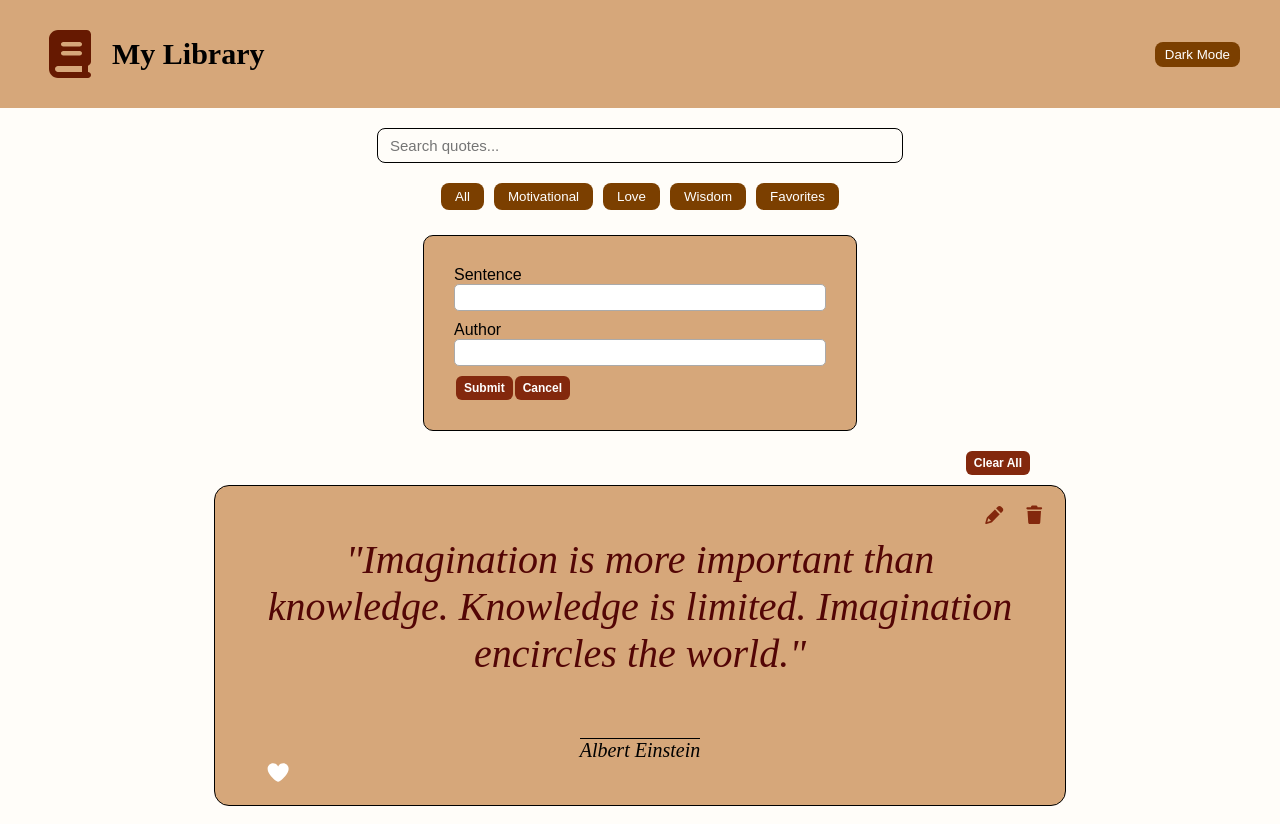
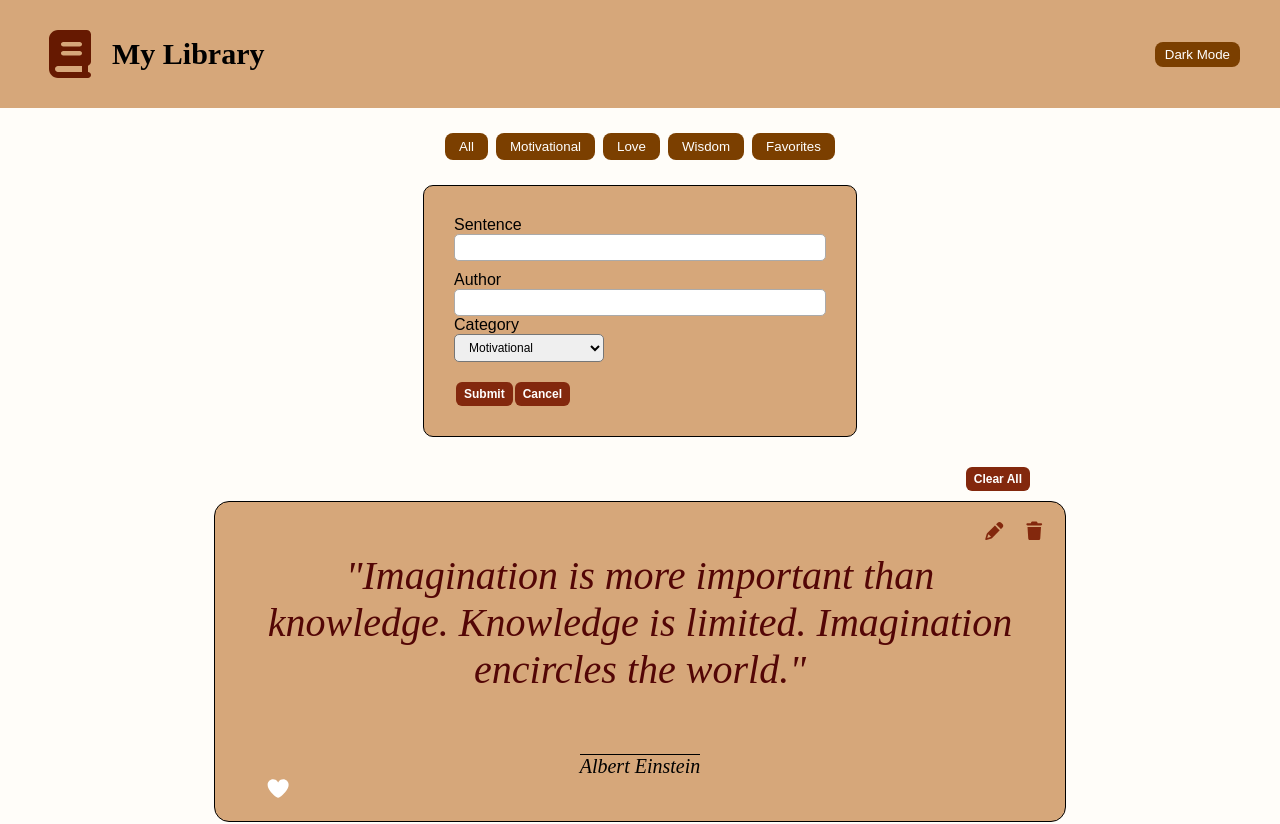
Before and after one commit to ellamaepacundo07-ctrl/first-project, a React (Vite) app: page / in a window 1280 px wide. Shown: the top 824 px of the page. Built offline with nearby package versions, Linux system fonts and the light colour scheme.

Commit message:
downdrop & remove search list unuseful

```diff
--- a/src/App.css
+++ b/src/App.css
@@ -119,8 +119,7 @@ body,
   font-family: Arial;
   margin: auto;
   width: fit-content;
-  margin-bottom: 20px;
-  transition: all 0.3s ease;
+  margin-bottom: 30px;
 }
 
 .quote-form-input div {
@@ -249,29 +248,13 @@ body,
   background-color: #ff5a2a;
   color: white;
 }
-.search-bar {
-  display: block;
-  margin: 20px auto;
-  padding: 8px 12px;
-  width: 60%;
-  max-width: 500px;
-  border: 1px solid black;
-  border-radius: 8px;
-  outline: none;
-  background-color: #fffdf9;
-  color: black;
-  font-size: 15px;
-}
-.dark .search-bar {
-  background-color: black;
-  color: white;
-  border: 1px solid white;
-}
+
 .filter-buttons {
   display: flex;
   justify-content: center;
-  gap: 10px;
+  gap: 8px;
   margin-bottom: 25px;
+  margin-top: 25px;
   flex-wrap: wrap;
 }
 .filter-buttons button {
@@ -306,11 +289,16 @@ body,
   min-height: 80vh;
   padding: 20px;
 }
-
-.favorite-icon:hover {
-  color: rgb(253, 64, 64);
+.quote-form-input select {
+  padding: 5px 10px;
+  border-radius: 5px;
+  width: 150px;
+  font-size: 12px;
+  margin-bottom: 10px;
+  cursor: pointer;
 }
 
-.favorite-icon.active {
-  color: red;
+.dark .quote-form-input select {
+  background-color: white;
+  color: black;
 }
--- a/src/App.jsx
+++ b/src/App.jsx
@@ -18,45 +18,41 @@ library.add(faTrash, faPencilAlt, faBook, faHeart);
 function App() {
   const {
     quotesArray,
-    editingIndex,
-    handleDelete,
-    handleEdit,
+    editingId,
+    handleDeleteById,
+    handleEditById,
     handleSelectEdit,
     handleCancelEdit,
     handleCreate,
     handleClearQuotes,
-    handleToggleFavorite,
+    handleToggleFavoriteById,
   } = useQuotes();
 
   const { theme } = useTheme();
-  const [searchTerm, setSearchTerm] = useState("");
   const [selectedCategory, setSelectedCategory] = useState("All");
+
+  // Filter quotes based on category
+  const filteredQuotes = quotesArray.filter((quote) => {
+    if (selectedCategory === "All") return true;
+    if (selectedCategory === "Favorites") return quote.favorite;
+    return quote.category === selectedCategory;
+  });
 
   return (
     <div className={`app-background ${theme === "dark" ? "dark" : "light"}`}>
       <AppHeader />
+
       <div className="app-content">
-        <div className="search-filter-section">
-          <input
-            type="text"
-            placeholder="Search quotes..."
-            className="search-bar"
-            value={searchTerm}
-            onChange={(e) => setSearchTerm(e.target.value)}
-          />
         <div className="filter-buttons">
           <button onClick={() => setSelectedCategory("All")}>All</button>
           <button onClick={() => setSelectedCategory("Motivational")}>
             Motivational
           </button>
           <button onClick={() => setSelectedCategory("Love")}>Love</button>
-            <button onClick={() => setSelectedCategory("Wisdom")}>
-              Wisdom
-            </button>
+          <button onClick={() => setSelectedCategory("Wisdom")}>Wisdom</button>
           <button onClick={() => setSelectedCategory("Favorites")}>
             Favorites
           </button>
-          </div>
         </div>
 
         <QuoteForm handleCreate={handleCreate} />
@@ -75,19 +71,19 @@ function App() {
         </div>
 
         <div className="quote-card-container">
-          {quotesArray.map((quote, index) => (
+          {filteredQuotes.map((quote) => (
             <QuoteCard
               key={quote.id}
               sentence={quote.sentence}
               author={quote.author}
-              onDelete={() => handleDelete(index)}
-              isEditing={editingIndex === index}
-              selectEdit={() => handleSelectEdit(index)}
+              onDelete={() => handleDeleteById(quote.id)}
+              isEditing={editingId === quote.id}
+              selectEdit={() => handleSelectEdit(quote.id)}
               cancelEditing={handleCancelEdit}
               onUpdate={(newSentence, newAuthor) =>
-                handleEdit(index, newSentence, newAuthor)
+                handleEditById(quote.id, newSentence, newAuthor)
               }
-              onToggleFavorite={() => handleToggleFavorite(index)}
+              onToggleFavorite={() => handleToggleFavoriteById(quote.id)}
               isFavorite={quote.favorite}
             />
           ))}
--- a/src/component/QuoteCard.jsx
+++ b/src/component/QuoteCard.jsx
@@ -10,9 +10,12 @@ function QuoteCard({
   isEditing,
   cancelEditing,
   onUpdate,
-  onToggleFavorite,
-  isFavorite,
 }) {
+  const [isFavorite, setIsFavorite] = useState(false);
+
+  const toggleFavorite = () => {
+    setIsFavorite(!isFavorite);
+  };
 
   return (
     <div className="quote-card">
@@ -49,7 +52,7 @@ function QuoteCard({
             <FontAwesomeIcon
               icon="heart"
               className={`favorite-icon ${isFavorite ? "active" : ""}`}
-               onClick={onToggleFavorite}
+              onClick={toggleFavorite}
             />
           </div>
         </>
--- a/src/component/QuoteForm.jsx
+++ b/src/component/QuoteForm.jsx
@@ -3,20 +3,21 @@ import { useState } from "react";
 function QuoteForm({ handleCreate }) {
   const [sentence, setSentence] = useState("");
   const [author, setAuthor] = useState("");
+  const [category, setCategory] = useState("Motivational"); // default category
 
   function onSubmit() {
     if (sentence.length > 0 && author.length > 0) {
-      handleCreate(sentence, author);
+      handleCreate(sentence, author, category);
       onClear();
       return;
     }
-
-    alert("please enter inputs");
+    alert("Please enter sentence and author");
   }
 
   function onClear() {
     setSentence("");
     setAuthor("");
+    setCategory("Motivational");
   }
 
   return (
@@ -26,17 +27,28 @@ function QuoteForm({ handleCreate }) {
         <input
           type="text"
           value={sentence}
-          onChange={(event) => setSentence(event.target.value)}
+          onChange={(e) => setSentence(e.target.value)}
         />
       </div>
+
       <div className="quote-form-input">
         <div>Author</div>
         <input
           type="text"
           value={author}
-          onChange={(event) => setAuthor(event.target.value)}
+          onChange={(e) => setAuthor(e.target.value)}
         />
       </div>
+
+      <div className="quote-form-input">
+        <div>Category</div>
+        <select value={category} onChange={(e) => setCategory(e.target.value)}>
+          <option value="Motivational">Motivational</option>
+          <option value="Love">Love</option>
+          <option value="Wisdom">Wisdom</option>
+        </select>
+      </div>
+
       <button className="quote-form-submit" onClick={onSubmit}>
         Submit
       </button>
@@ -46,4 +58,5 @@ function QuoteForm({ handleCreate }) {
     </div>
   );
 }
+
 export default QuoteForm;
--- a/src/hooks/useQuotes.js
+++ b/src/hooks/useQuotes.js
@@ -2,9 +2,8 @@ import { useEffect, useState } from "react";
 
 export default function useQuotes() {
   const [quotesArray, setQuotesArray] = useState([]);
-  const [editingIndex, setEditingIndex] = useState(null);
+  const [editingId, setEditingId] = useState(null); // track editing by id
 
-  // Initialize some default quotes
   useEffect(() => {
     setQuotesArray([
       {
@@ -12,56 +11,27 @@ export default function useQuotes() {
         sentence:
           "Imagination is more important than knowledge. Knowledge is limited. Imagination encircles the world.",
         author: "Albert Einstein",
+        category: "Wisdom",
         favorite: false,
-        category: "Wisdom",
       },
       {
         id: 2,
         sentence:
           "The best and most beautiful things in the world cannot be seen or even touched. They must be felt with the heart",
         author: "Joe Jackson",
+        category: "Love",
         favorite: false,
-        category: "Love",
       },
       {
         id: 3,
         sentence:
           "My mission in life is not merely to survive, but to thrive. And to do so with some passion, some compassion, some humor, and some style",
         author: "Margaret Thatcher",
+        category: "Motivational",
         favorite: false,
-        category: "Motivational",
       },
     ]);
   }, []);
-
-  // Delete a quote
-  function handleDelete(indexToRemove) {
-    const updatedQuotes = [...quotesArray];
-    updatedQuotes.splice(indexToRemove, 1);
-    setQuotesArray(updatedQuotes);
-  }
-
-  // Edit a quote (merge instead of replace!)
-  function handleEdit(index, sentence, author) {
-    const updatedQuotes = [...quotesArray];
-    updatedQuotes[index] = {
-      ...updatedQuotes[index], // <-- preserves favorite, id, category
-      sentence,
-      author,
-    };
-    setQuotesArray(updatedQuotes);
-    setEditingIndex(null);
-  }
-
-  // Select a quote for editing
-  function handleSelectEdit(index) {
-    setEditingIndex(index);
-  }
-
-  // Cancel editing
-  function handleCancelEdit() {
-    setEditingIndex(null);
-  }
 
   // Create a new quote
   function handleCreate(sentence, author, category = "All") {
@@ -75,15 +45,38 @@ export default function useQuotes() {
     setQuotesArray((prev) => [...prev, newQuote]);
   }
 
-  // Toggle favorite state
-  function handleToggleFavorite(index) {
-    const updatedQuotes = [...quotesArray];
-    updatedQuotes[index] = {
-      ...updatedQuotes[index],
-      favorite: !updatedQuotes[index].favorite,
-    };
-    setQuotesArray(updatedQuotes);
-    console.log("Toggled favorite for:", updatedQuotes[index]);
+  // Delete by id
+  function handleDeleteById(id) {
+    setQuotesArray(quotesArray.filter((quote) => quote.id !== id));
+  }
+
+  // Edit by id
+  function handleEditById(id, newSentence, newAuthor) {
+    setQuotesArray(
+      quotesArray.map((quote) =>
+        quote.id === id ? { ...quote, sentence: newSentence, author: newAuthor } : quote
+      )
+    );
+    setEditingId(null);
+  }
+
+  // Select quote for editing
+  function handleSelectEdit(id) {
+    setEditingId(id);
+  }
+
+  // Cancel editing
+  function handleCancelEdit() {
+    setEditingId(null);
+  }
+
+  // Toggle favorite by id
+  function handleToggleFavoriteById(id) {
+    setQuotesArray(
+      quotesArray.map((quote) =>
+        quote.id === id ? { ...quote, favorite: !quote.favorite } : quote
+      )
+    );
   }
 
   // Clear all quotes
@@ -93,13 +86,13 @@ export default function useQuotes() {
 
   return {
     quotesArray,
-    editingIndex,
-    handleDelete,
-    handleEdit,
+    editingId,
+    handleCreate,
+    handleDeleteById,
+    handleEditById,
     handleSelectEdit,
     handleCancelEdit,
-    handleCreate,
+    handleToggleFavoriteById,
     handleClearQuotes,
-    handleToggleFavorite,
   };
 }
```
Lines whose indentation alone changed are shown as unchanged.
